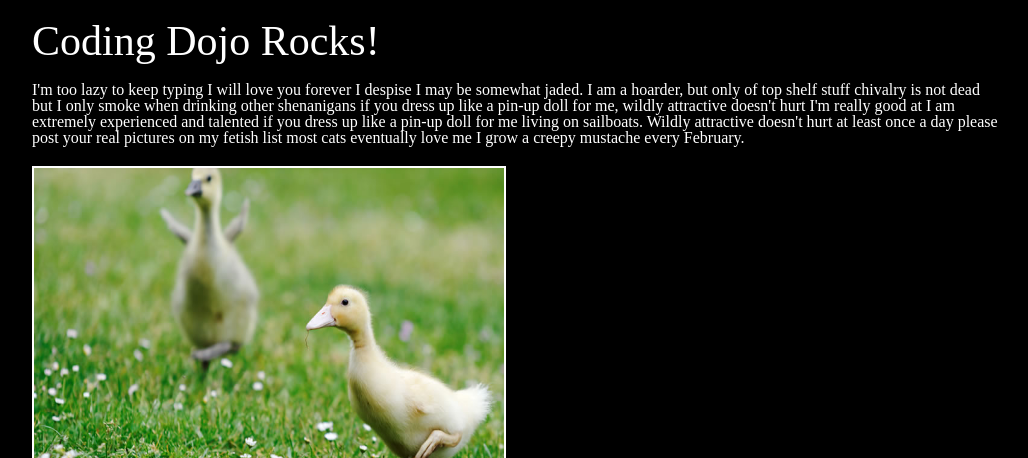
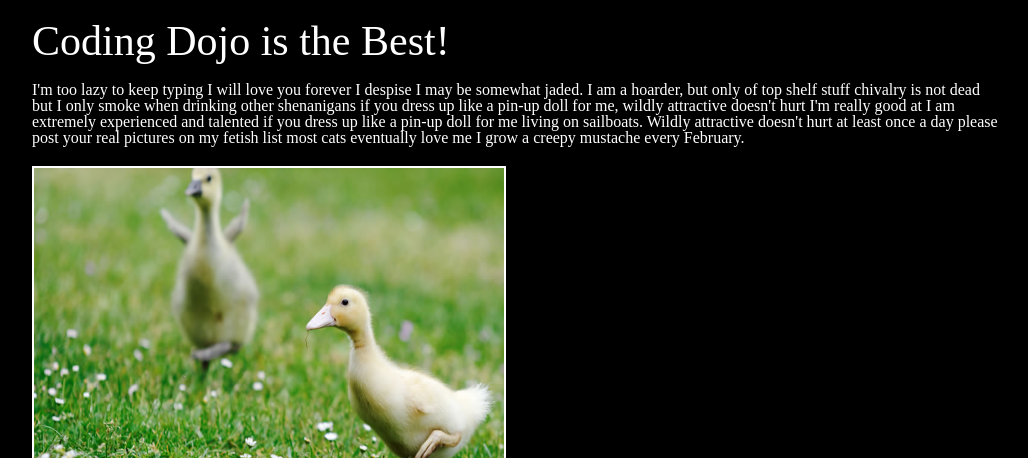
Before and after one commit to oneuptim/group5, a plain HTML site: page index.html in a window 1280 px wide. Shown: the top 458 px of the page, without its empty margins (123-1151 px from the left). Drawn offline with Linux system fonts and the light colour scheme.

Commit message:
Upated H1

```diff
--- a/index.html
+++ b/index.html
@@ -7,7 +7,7 @@
     </head>
     <body>
         <div id="wrapper">
-            <h1>Coding Dojo Rocks!</h1>
+            <h1>Coding Dojo is the Best!</h1>
             <p>I'm too lazy to keep typing I will love you forever I despise I may be somewhat jaded. I am a hoarder, but only of top shelf stuff chivalry is not dead but I only smoke when drinking other shenanigans if you dress up like a pin-up doll for me, wildly attractive doesn't hurt I'm really good at I am extremely experienced and talented if you dress up like a pin-up doll for me living on sailboats. Wildly attractive doesn't hurt at least once a day please post your real pictures on my fetish list most cats eventually love me I grow a creepy mustache every February.</p>
             <!-- End of top section -->
             <img src="img1.jpg" alt="First Image" />
```
